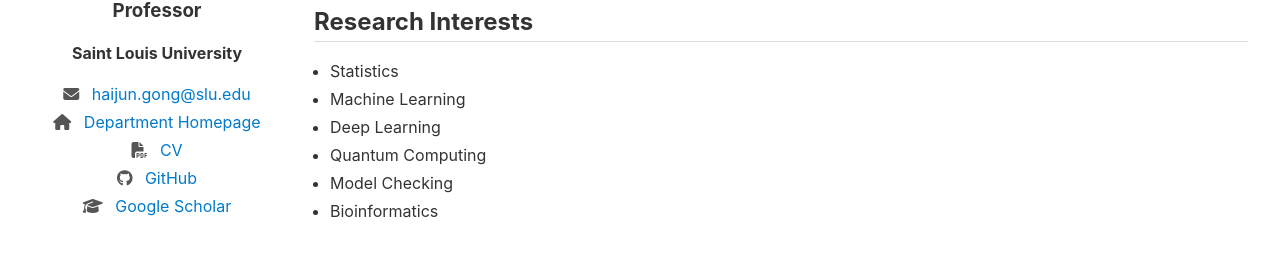
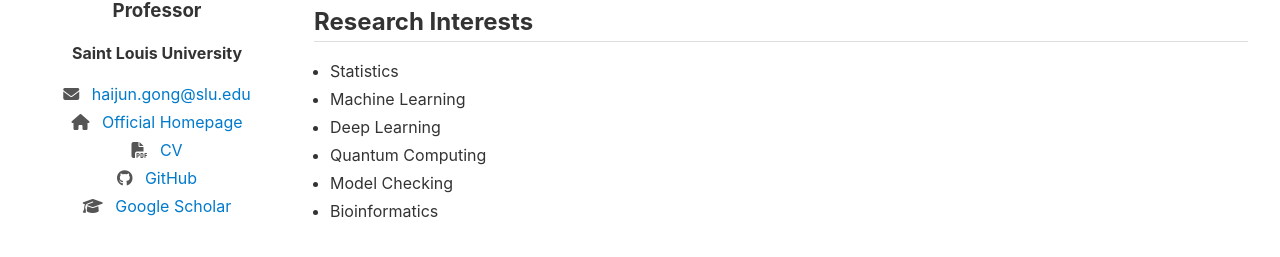
Before and after one commit to GongData/gongData.github.io, a Jekyll site: the page index.html, which Jekyll copies as it is, in a window 1280 px wide. Shown: the part 369-626 px from the top of the page. Built offline with Jekyll 4.4.1, drawn with Linux system fonts in a browser that asks for light colours.

Commit message:
Update index.html

```diff
--- a/index.html
+++ b/index.html
@@ -113,7 +113,7 @@
 
     <ul class="icon-list">
       <li><i class="fa-solid fa-envelope"></i> <a href="mailto:haijun.gong@slu.edu">haijun.gong@slu.edu</a></li>
-      <li><i class="fa-solid fa-house"></i> <a href="https://www.slu.edu/arts-and-sciences/mathematics-statistics/faculty/haijun-gong.php">Department Homepage</a></li>
+      <li><i class="fa-solid fa-house"></i> <a href="https://www.slu.edu/arts-and-sciences/mathematics-statistics/faculty/haijun-gong.php">Official Homepage</a></li>
       <li><i class="fa-solid fa-file-pdf"></i> <a href="/assets/CV.pdf" download>CV</a></li>
       <li><i class="fa-brands fa-github"></i> <a href="https://github.com/gongData" target="_blank">GitHub</a></li>
       <li><i class="fa-solid fa-graduation-cap"></i> <a href="https://scholar.google.com/citations?user=c-urE8IAAAAJ&hl=en&oi=ao" target="_blank">Google Scholar</a></li>
```
